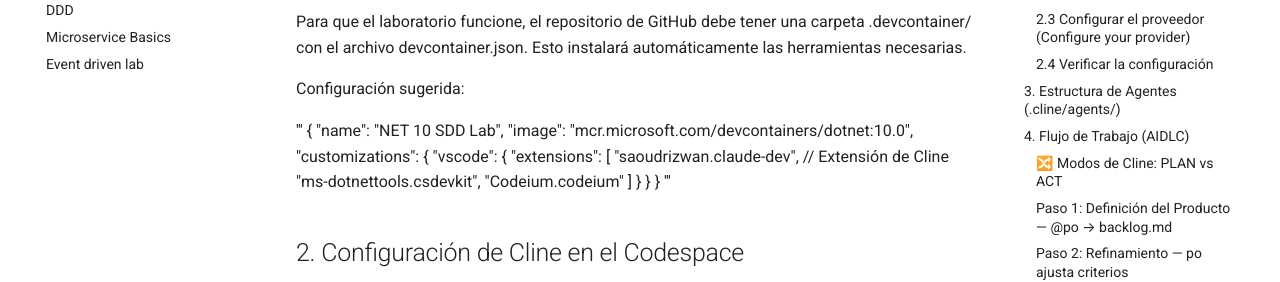
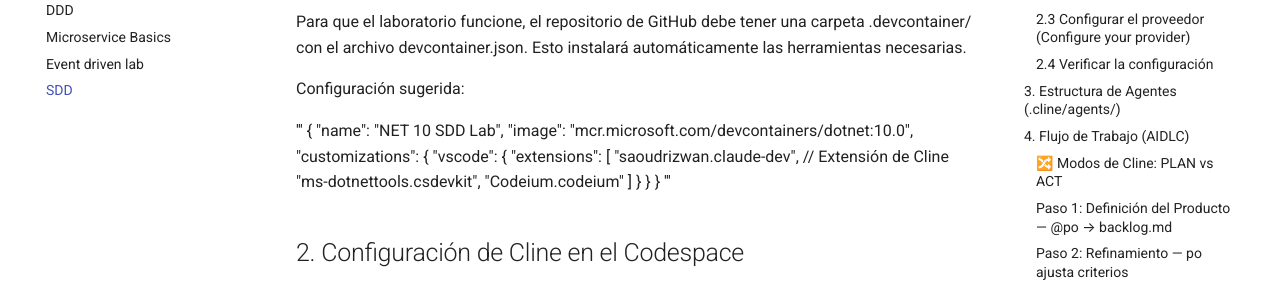
Before and after one commit to ECI-ARCN/Labs, an MkDocs documentation site: the page built from docs/sdd.md, in a window 1280 px wide. Shown: the part 263-545 px from the top of the page. Built offline with MkDocs 1.6.1 and Material for MkDocs 9.7.7, drawn with Linux system fonts in a browser that asks for light colours.

Commit message:
Agrego menu del lab

```diff
--- a/mkdocs.yml
+++ b/mkdocs.yml
@@ -11,6 +11,7 @@ nav:
   - DDD: ddd.md
   - Microservice Basics: microservice-basics.md
   - Event driven lab: event-driven-lab.md
+  - SDD: sdd.md
 
 plugins:
   - search
```
